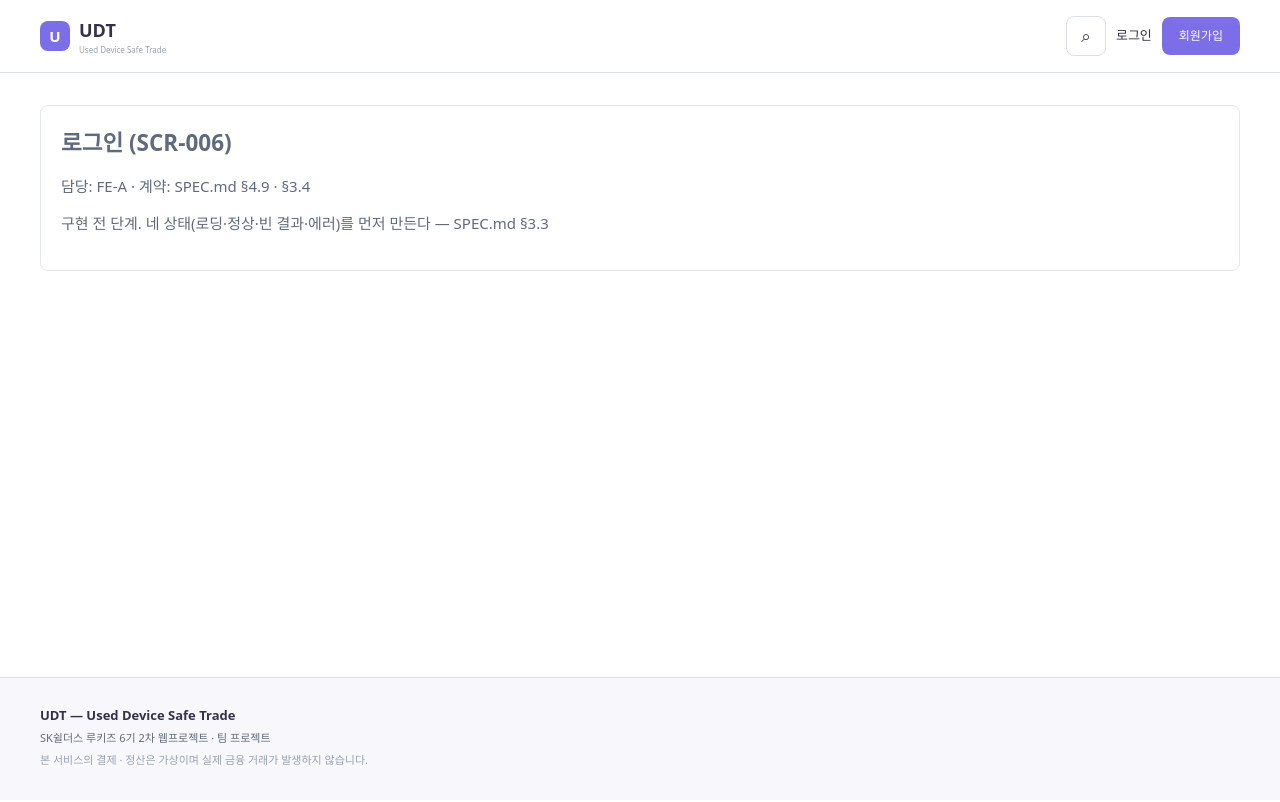
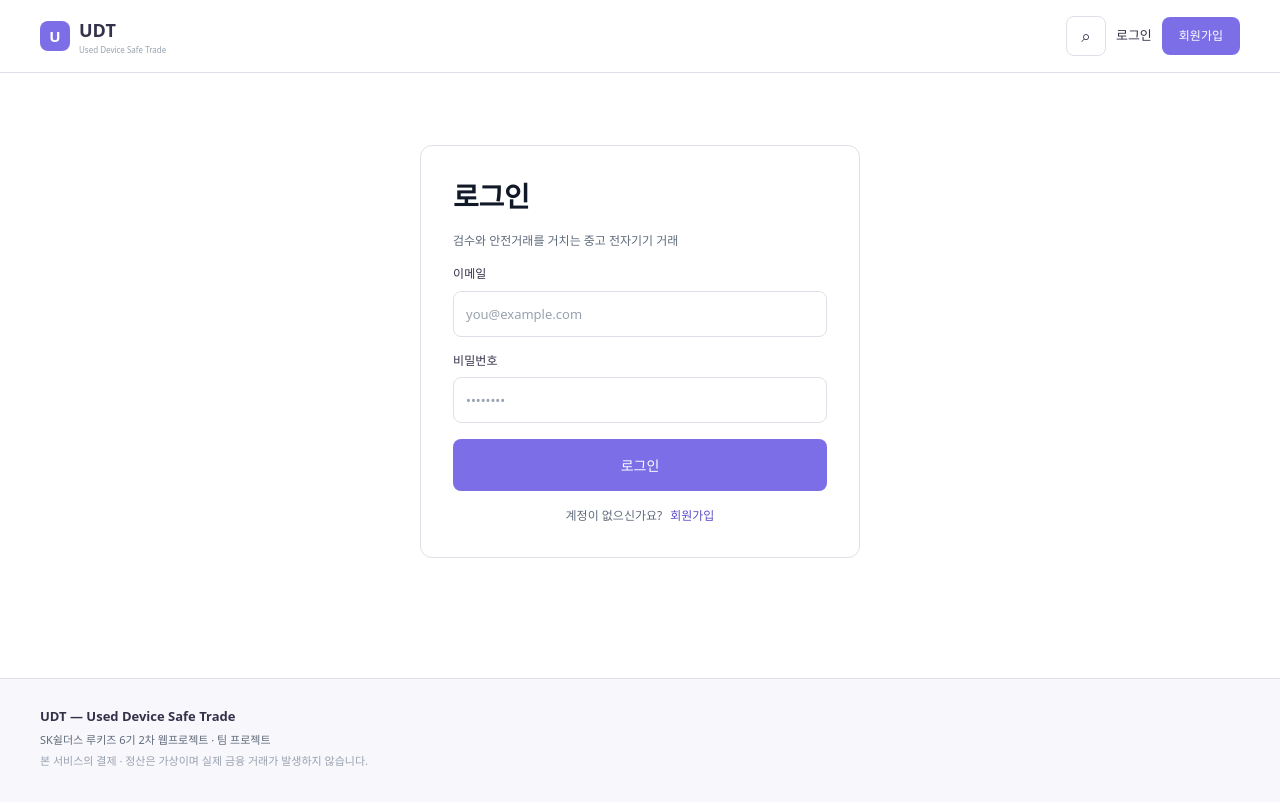
Before and after one commit to SkshieldusRookies06/UDT-Used_Device_Trade_Frontend, a React (Vite) app: page /login in a window 1280 px wide. Built offline with nearby package versions, Linux system fonts and the light colour scheme; no server answers.

Commit message:
feat(auth): 로그인 화면 및 인증 처리 구현 [T-012]

```diff
--- a/src/pages/LoginPage/LoginPage.module.css
+++ b/src/pages/LoginPage/LoginPage.module.css
@@ -1,2 +1,99 @@
-.wrapper { background: var(--color-surface); border: 1px solid var(--color-border);
-  border-radius: var(--radius); padding: var(--space-5); color: var(--color-text-muted); }
+.page {
+  display: flex;
+  justify-content: center;
+  padding: var(--space-10) 0 var(--space-16);
+}
+
+.card {
+  display: flex;
+  flex-direction: column;
+  gap: var(--space-4);
+  width: 100%;
+  max-width: 440px;
+  padding: var(--space-8);
+  background: var(--color-surface);
+  border: 1px solid var(--color-border-strong);
+  border-radius: var(--radius-lg);
+}
+
+.title {
+  margin: 0;
+  color: var(--color-text);
+  font-size: var(--text-page-title-size);
+  font-weight: var(--text-page-title-weight);
+  line-height: var(--text-page-title-leading);
+  letter-spacing: var(--text-page-title-tracking);
+}
+
+.subtitle {
+  margin: 0;
+  color: var(--color-text-muted);
+  font-size: var(--text-caption-size);
+  line-height: var(--text-caption-leading);
+}
+
+.form {
+  display: flex;
+  flex-direction: column;
+  gap: var(--space-4);
+}
+
+.field {
+  display: flex;
+  flex-direction: column;
+  gap: var(--space-2);
+}
+
+.label {
+  color: var(--color-text-heading);
+  font-size: var(--text-label-size);
+  font-weight: var(--text-label-weight);
+  line-height: var(--text-label-leading);
+  letter-spacing: var(--text-label-tracking);
+}
+
+.input {
+  height: 46px;
+  padding: 0 var(--space-3);
+  background: var(--color-surface);
+  border: 1px solid var(--color-border-strong);
+  border-radius: var(--radius);
+  color: var(--color-text);
+  font: inherit;
+  font-size: var(--font-sm);
+}
+
+.input::placeholder { color: var(--color-text-tertiary); }
+
+.input:focus-visible {
+  outline: 2px solid var(--color-primary);
+  outline-offset: 2px;
+}
+
+.errorBanner {
+  display: flex;
+  align-items: center;
+  gap: var(--space-2);
+  padding: var(--space-2) var(--space-3);
+  background: color-mix(in srgb, var(--color-danger-solid) 12%, var(--color-surface));
+  border-radius: var(--radius-sm);
+  color: var(--color-danger-solid);
+  font-size: var(--text-micro-size);
+  line-height: var(--text-micro-leading);
+}
+
+.errorIcon { font-weight: var(--text-section-title-weight); }
+
+.switch {
+  display: flex;
+  justify-content: center;
+  gap: var(--space-2);
+  margin: 0;
+  color: var(--color-text-muted);
+  font-size: var(--text-caption-size);
+}
+
+.switchLink {
+  color: var(--color-primary-text);
+  font-weight: var(--text-label-weight);
+}
--- a/src/pages/LoginPage/index.jsx
+++ b/src/pages/LoginPage/index.jsx
@@ -1,11 +1,86 @@
+import { useState } from "react";
+import { Link, useLocation, useNavigate } from "react-router-dom";
+import { login } from "../../api/auth.js";
+import { useAuthStore } from "../../store/authStore.js";
+import Button from "../../components/Button.jsx";
+import { ROUTES } from "../../routes.js";
 import styles from "./LoginPage.module.css";
 
 export default function LoginPage() {
+  const navigate = useNavigate();
+  const location = useLocation();
+  const setAuth = useAuthStore((s) => s.setAuth);
+
+  const [email, setEmail] = useState("");
+  const [password, setPassword] = useState("");
+  const [submitting, setSubmitting] = useState(false);
+  const [error, setError] = useState(null);
+
+  const submit = async (event) => {
+    event.preventDefault();
+    if (submitting) return;
+    setSubmitting(true);
+    setError(null);
+    try {
+      const { accessToken, user } = await login({ email, password });
+      setAuth(accessToken, user);
+      navigate(location.state?.from || ROUTES.HOME, { replace: true });
+    } catch (e) {
+      setError(e.message);
+      setSubmitting(false);
+    }
+  };
+
   return (
-    <section className={styles.wrapper}>
-      <h1>로그인 (SCR-006)</h1>
-      <p>담당: FE-A · 계약: SPEC.md §4.9 · §3.4</p>
-      <p>구현 전 단계. 네 상태(로딩·정상·빈 결과·에러)를 먼저 만든다 — SPEC.md §3.3</p>
+    <section className={styles.page}>
+      <div className={styles.card}>
+        <h1 className={styles.title}>로그인</h1>
+        <p className={styles.subtitle}>검수와 안전거래를 거치는 중고 전자기기 거래</p>
+
+        <form className={styles.form} onSubmit={submit}>
+          <label className={styles.field}>
+            <span className={styles.label}>이메일</span>
+            <input
+              className={styles.input}
+              type="email"
+              name="email"
+              autoComplete="email"
+              placeholder="you@example.com"
+              value={email}
+              onChange={(e) => setEmail(e.target.value)}
+              required
+            />
+          </label>
+
+          <label className={styles.field}>
+            <span className={styles.label}>비밀번호</span>
+            <input
+              className={styles.input}
+              type="password"
+              name="password"
+              autoComplete="current-password"
+              placeholder="••••••••"
+              value={password}
+              onChange={(e) => setPassword(e.target.value)}
+              required
+            />
+          </label>
+
+          {error && (
+            <div className={styles.errorBanner} role="alert">
+              <span className={styles.errorIcon} aria-hidden="true">!</span>
+              <span>{error}</span>
+            </div>
+          )}
+
+          <Button type="submit" size="lg" loading={submitting}>로그인</Button>
+        </form>
+
+        <p className={styles.switch}>
+          계정이 없으신가요?
+          <Link to={ROUTES.SIGNUP} className={styles.switchLink}>회원가입</Link>
+        </p>
+      </div>
     </section>
   );
 }
```
